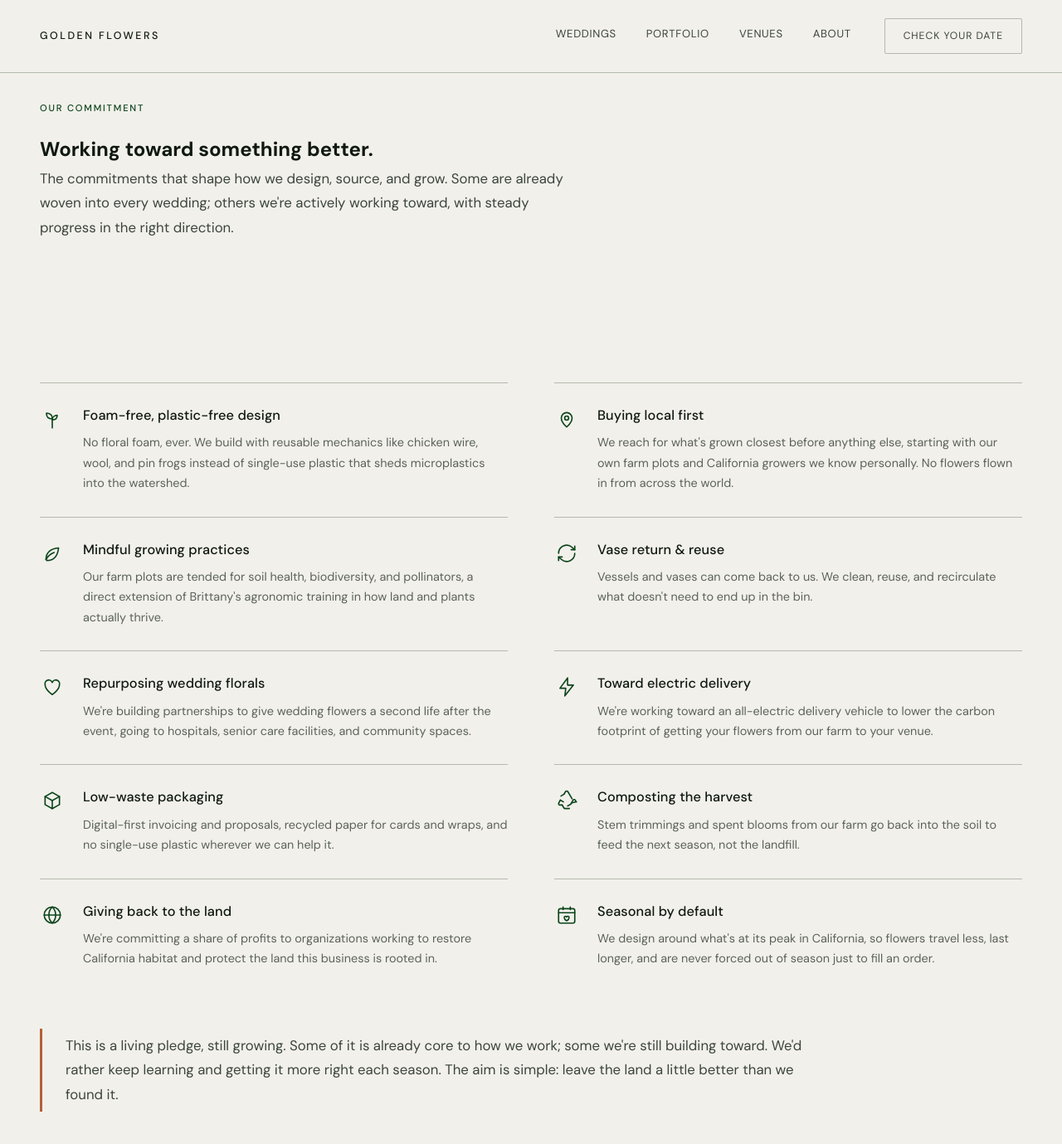
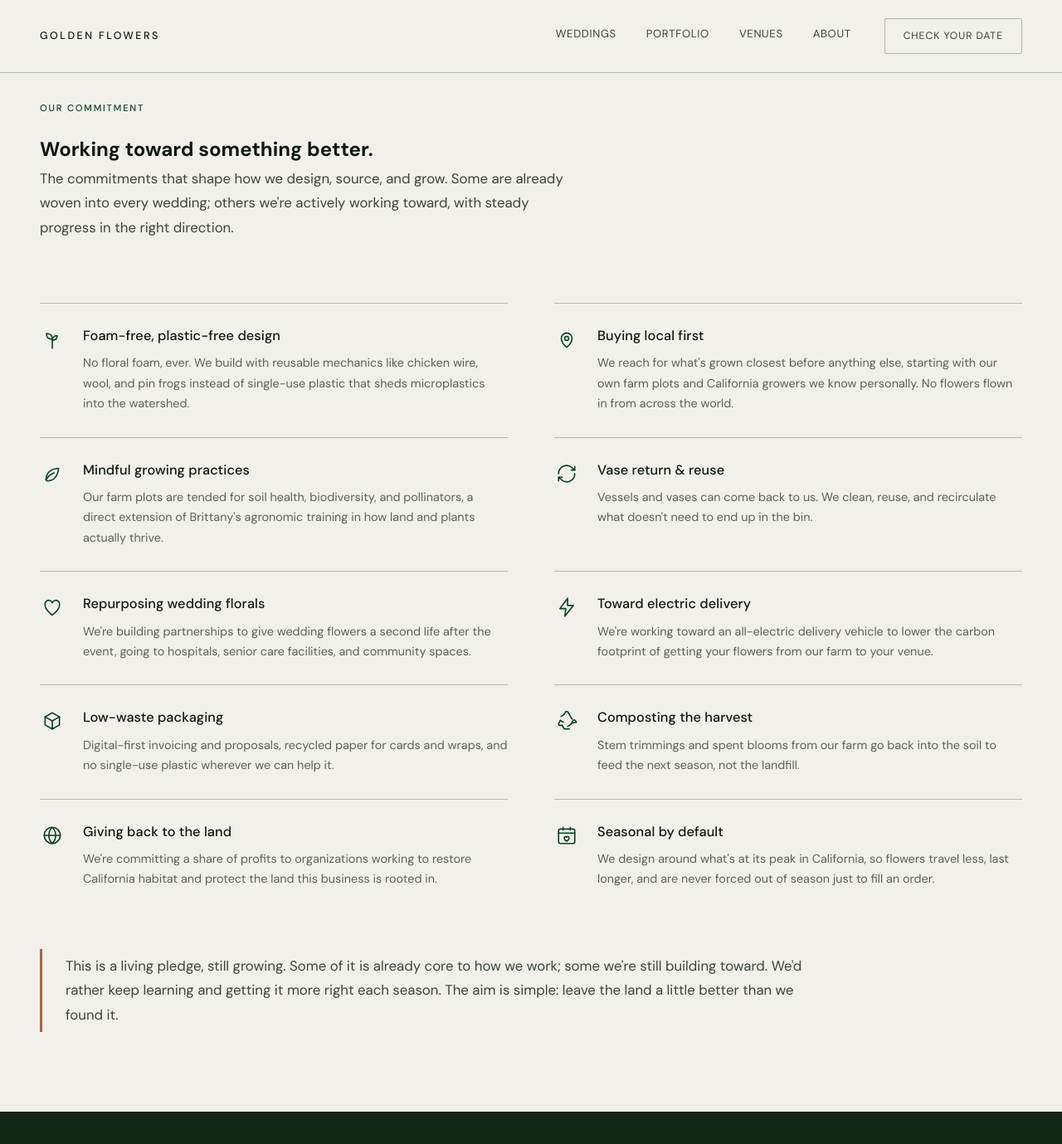
Before and after one commit to jshplhm/goldenflowers, a Jekyll site: the page built from sustainability/index.md, in a window 1280 px wide and 1400 px high. Shown: the top 1379 px of the window at 83% size. Built offline with Jekyll 4.4.1, drawn with Linux system fonts in a browser that asks for light colours.

Commit message:
cleanup: remove blank space on Sustainability (flush pledge top when head hidden)
When the pledge head is suppressed (page provides its own header), the
pledge section's top padding stacked with the header's, leaving a large
gap. Add .pledge--flush (padding-top: 0) for that case.

Branch only; main/live untouched.

Co-Authored-By: Claude Opus 4.8 <noreply@anthropic.com>

```diff
--- a/_includes/pledge.html
+++ b/_includes/pledge.html
@@ -1,4 +1,4 @@
-<section class="section pledge">
+<section class="section pledge{% if include.hide_head %} pledge--flush{% endif %}">
   <div class="container">
     {% unless include.hide_head %}
     <div class="pledge-head">
--- a/assets/css/style.css
+++ b/assets/css/style.css
@@ -1700,6 +1700,7 @@ a.aesthetic-card { display: block; text-decoration: none; color: inherit; }
 .cta-section .btn-primary:hover { opacity: 1; background: oklch(50% .12 44); }
 
 /* --- Sustainability pledge: light icon-row list, two columns --- */
+.pledge--flush { padding-top: 0; }  /* head hidden (page provides its own header) */
 .pledge-grid { grid-template-columns: repeat(2, 1fr); gap: 0 56px; margin-top: 36px; }
 .pledge-card { background: transparent; border: none; border-top: 1px solid var(--bor); border-radius: 0; box-shadow: none; padding: 28px 0;
   display: grid; grid-template-columns: 34px 1fr; grid-template-rows: auto 1fr; column-gap: 18px; }
```
